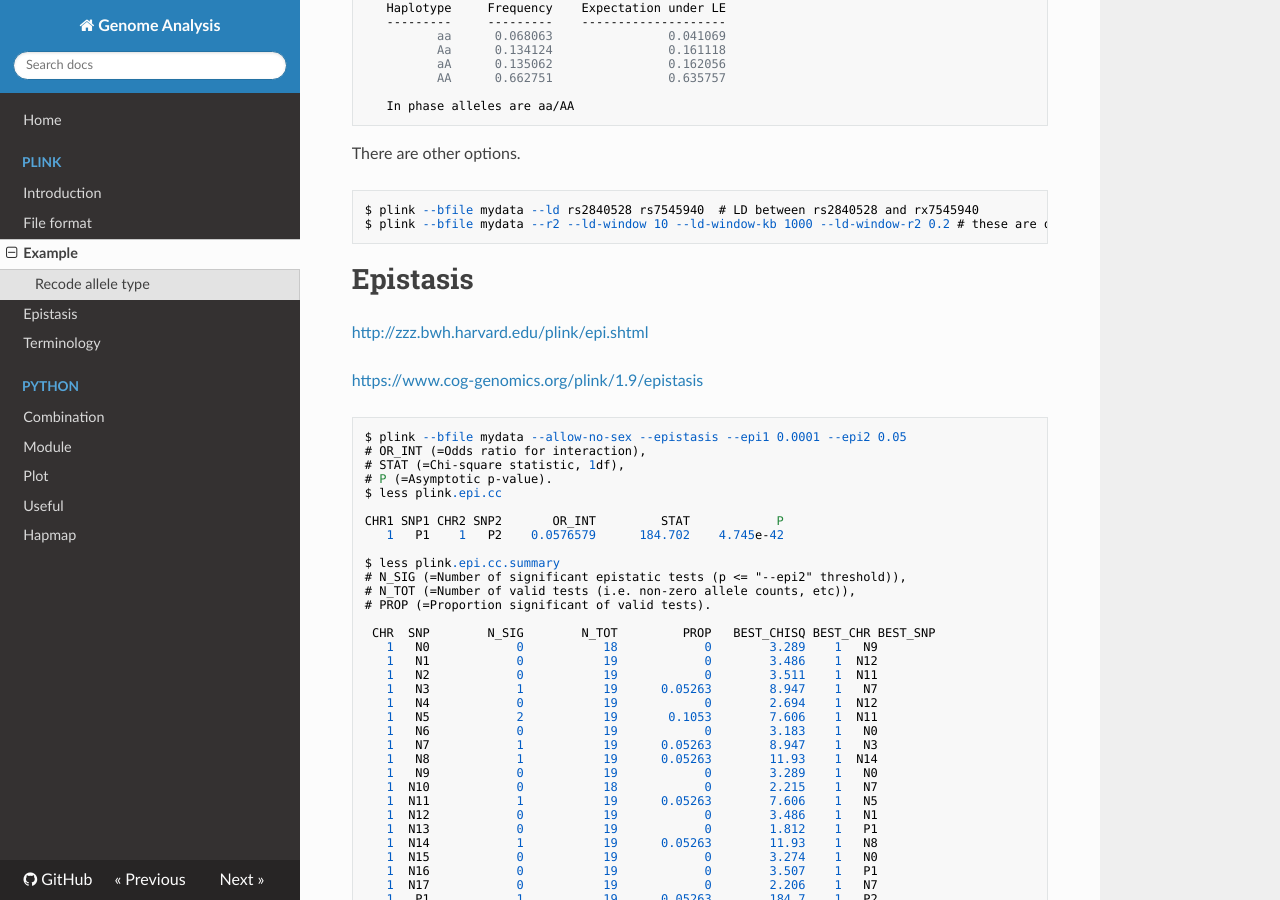
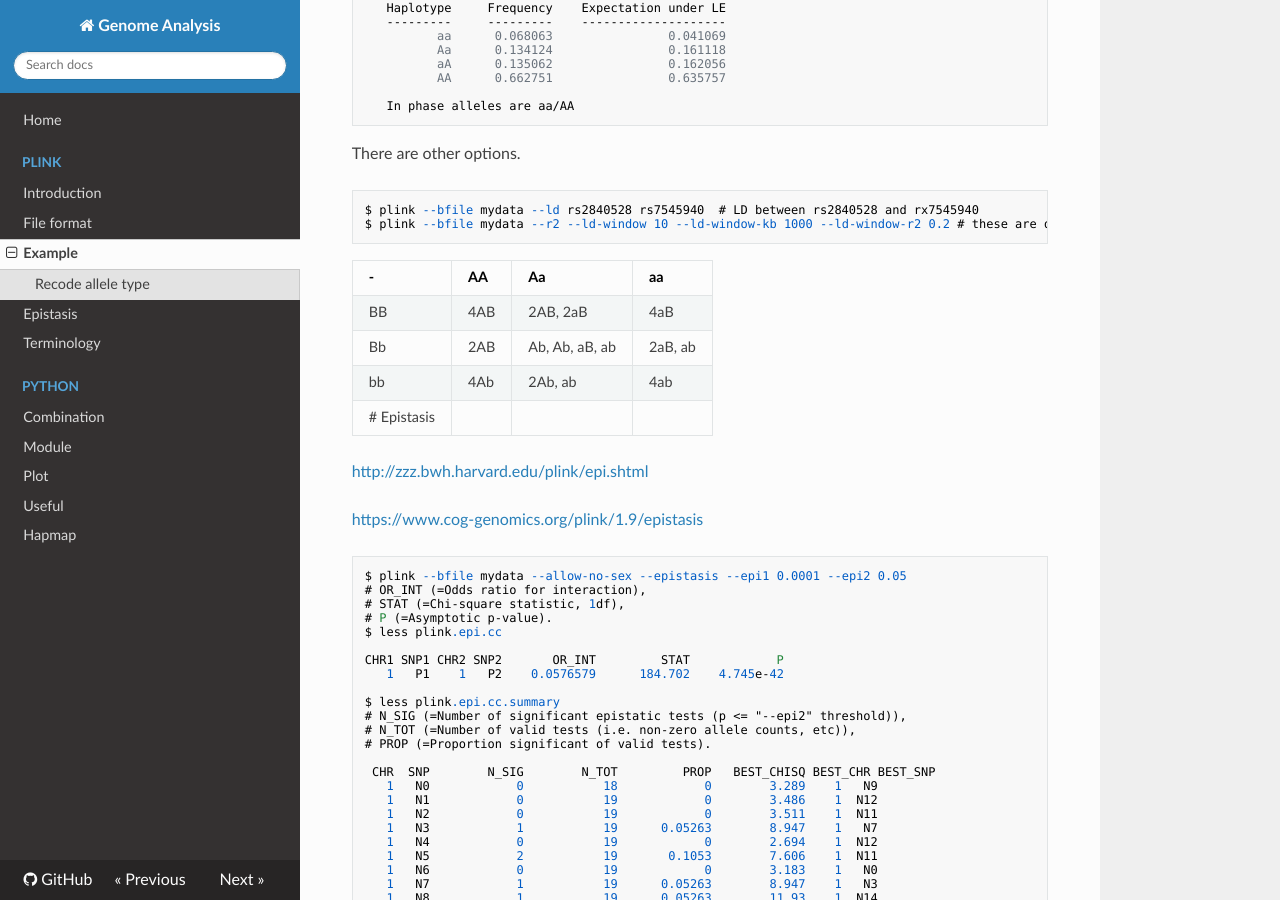
Before and after one commit to WonyoungCho/plink, an MkDocs documentation site: the page built from docs/plink_ex.md, in a window 1280 px wide and 900 px high, scrolled down 10747 px. Built offline with MkDocs 1.6.1, drawn with Linux system fonts in a browser that asks for light colours; nearby versions of some CDN libraries; old or Windows-style settings are respelled for this version of MkDocs.

Commit message:
Update plink_ex.md

````diff
--- a/docs/plink_ex.md
+++ b/docs/plink_ex.md
@@ -728,6 +728,11 @@ $ plink --bfile mydata --ld rs2840528 rs7545940  # LD between rs2840528 and rx75
 $ plink --bfile mydata --r2 --ld-window 10 --ld-window-kb 1000 --ld-window-r2 0.2 # these are default values
 ```
 
+-|AA|Aa|aa
+-|-|-|-
+BB|4AB | 2AB, 2aB | 4aB
+Bb|2AB | Ab, Ab, aB, ab| 2aB, ab
+bb|4Ab | 2Ab, ab| 4ab
 # Epistasis
 
 <http://zzz.bwh.harvard.edu/plink/epi.shtml>
````
